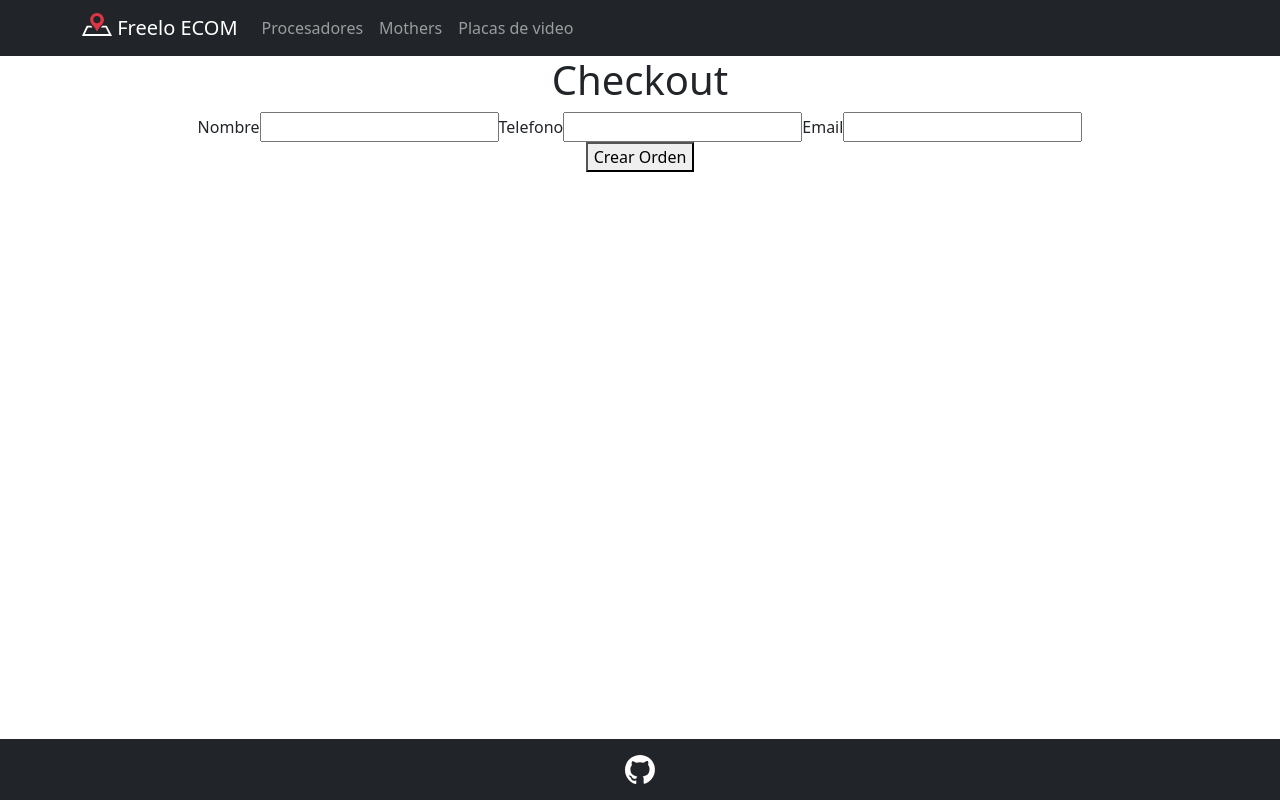
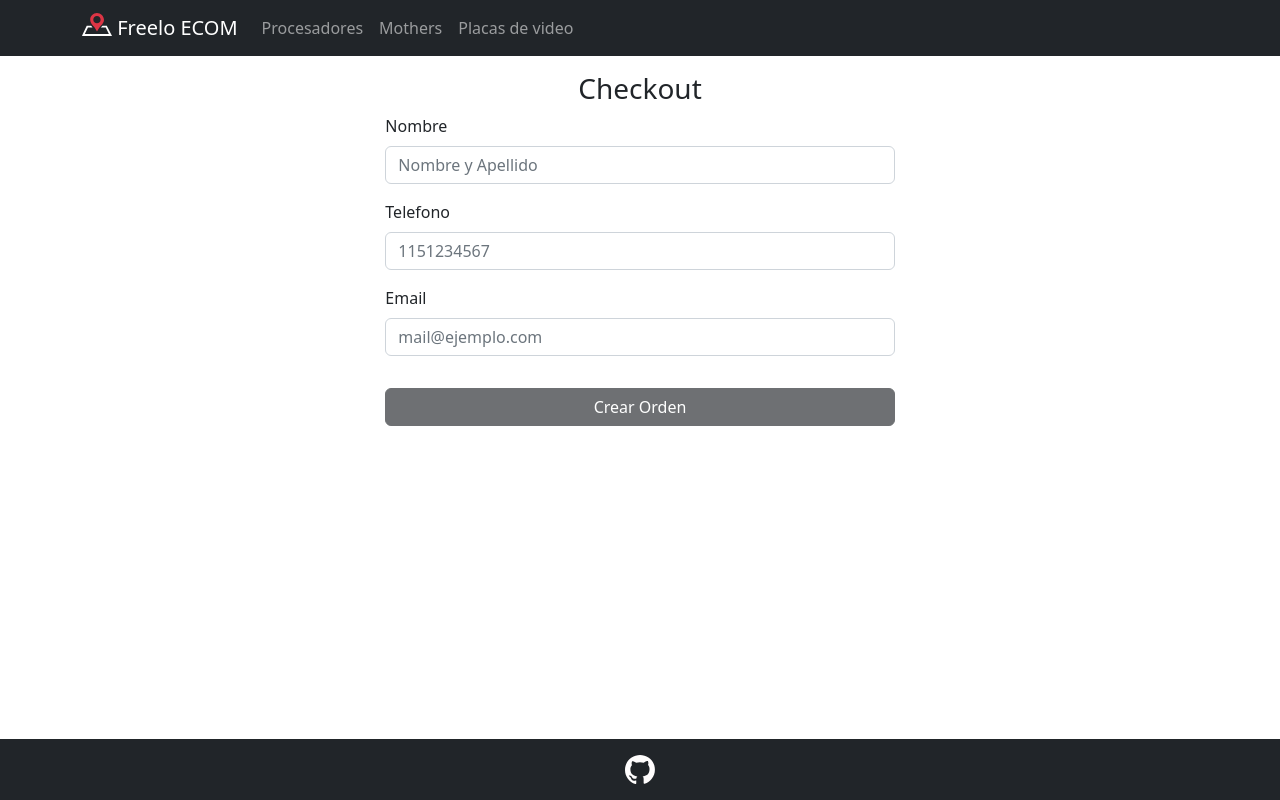
Before and after one commit to lisandrojm/proyecto-final-coderhouse-react, a React (Create React App) app: page /checkout in a window 1280 px wide. Built offline with nearby package versions, Linux system fonts and the light colour scheme.

Commit message:
refactoring

```diff
--- a/src/components/Cart/Cart.js
+++ b/src/components/Cart/Cart.js
@@ -3,6 +3,7 @@ import { CartContext } from '../../context/CartContext';
 import CartItem from '../CartItem/CartItem';
 import { Link } from 'react-router-dom';
 import Button from 'react-bootstrap/Button';
+import Table from 'react-bootstrap/Table';
 
 const Cart = () => {
   const { cart, clearCart, totalQuantity, total } = useContext(CartContext);
@@ -32,7 +33,7 @@ const Cart = () => {
         <h3>Carrito</h3>
       </div>
       <div className="container">
-        <table striped bordered hover size="sm" className="table">
+        <Table striped bordered hover size="sm">
           <thead className="thead-dark">
             <tr>
               <th scope="col">Cantidad</th>
@@ -47,7 +48,7 @@ const Cart = () => {
               <CartItem key={item.id} item={item} />
             ))}
           </tbody>
-        </table>
+        </Table>
         <div className="container col-8 col-md-3">
           <div className="pt-2">
             <h3>Total: ${total}</h3>
--- a/src/components/Checkout/Checkout.js
+++ b/src/components/Checkout/Checkout.js
@@ -77,8 +77,8 @@ const Checkout = () => {
     return <h1>El id de su orden es: {orderId}</h1>;
   }
   return (
-    <div>
-      <h1>Checkout</h1>
+    <div className="pt-3">
+      <h3>Checkout</h3>
       <CheckoutForm onConfirm={createOrder} />
     </div>
   );
--- a/src/components/CheckoutForm/CheckoutForm.js
+++ b/src/components/CheckoutForm/CheckoutForm.js
@@ -1,5 +1,6 @@
 import { useState } from 'react';
-
+import Button from 'react-bootstrap/Button';
+import Form from 'react-bootstrap/Form';
 const CheckoutForm = ({ onConfirm }) => {
   const [name, setName] = useState('');
   const [phone, setPhone] = useState('');
@@ -18,24 +19,26 @@ const CheckoutForm = ({ onConfirm }) => {
   };
 
   return (
-    <div className="Container">
-      <form onSubmit={handleConfirm} className="Form">
-        <label className="Label">
-          Nombre
-          <input type="text" className="Input" value={name} onChange={({ target }) => setName(target.value)} />
-        </label>
-        <label className="Label">
-          Telefono
-          <input type="text" className="Input" value={phone} onChange={({ target }) => setPhone(target.value)} />
-        </label>
-        <label className="Label">
-          Email
-          <input type="email" className="Input" value={email} onChange={({ target }) => setEmail(target.value)} />
-        </label>
-        <div>
-          <button type="submit">Crear Orden</button>
+    <div className="container col-lg-5 text-start">
+      <Form onSubmit={handleConfirm}>
+        <Form.Group className="mb-3" controlId="formBasicText">
+          <Form.Label>Nombre</Form.Label>
+          <Form.Control type="text" placeholder="Nombre y Apellido" value={name} onChange={({ target }) => setName(target.value)} />
+        </Form.Group>
+        <Form.Group className="mb-3" controlId="formBasicNumber">
+          <Form.Label>Telefono</Form.Label>
+          <Form.Control type="number" placeholder="1151234567" value={phone} onChange={({ target }) => setPhone(target.value)} />
+        </Form.Group>
+        <Form.Group className="mb-3" controlId="formBasicEmail">
+          <Form.Label>Email</Form.Label>
+          <Form.Control type="email" placeholder="mail@ejemplo.com" value={email} onChange={({ target }) => setEmail(target.value)} />
+        </Form.Group>
+        <div className="pt-3 d-grid gap-2 pb-3">
+          <Button variant="dark" type="submit" disabled={!name || !phone || !email}>
+            Crear Orden
+          </Button>
         </div>
-      </form>
+      </Form>
     </div>
   );
 };
```
